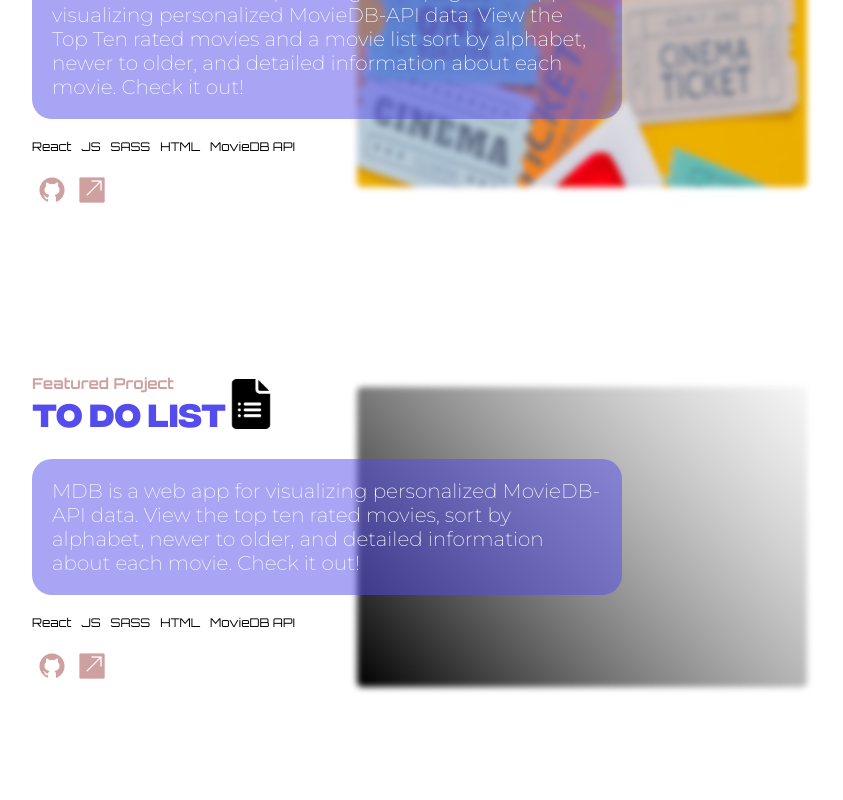
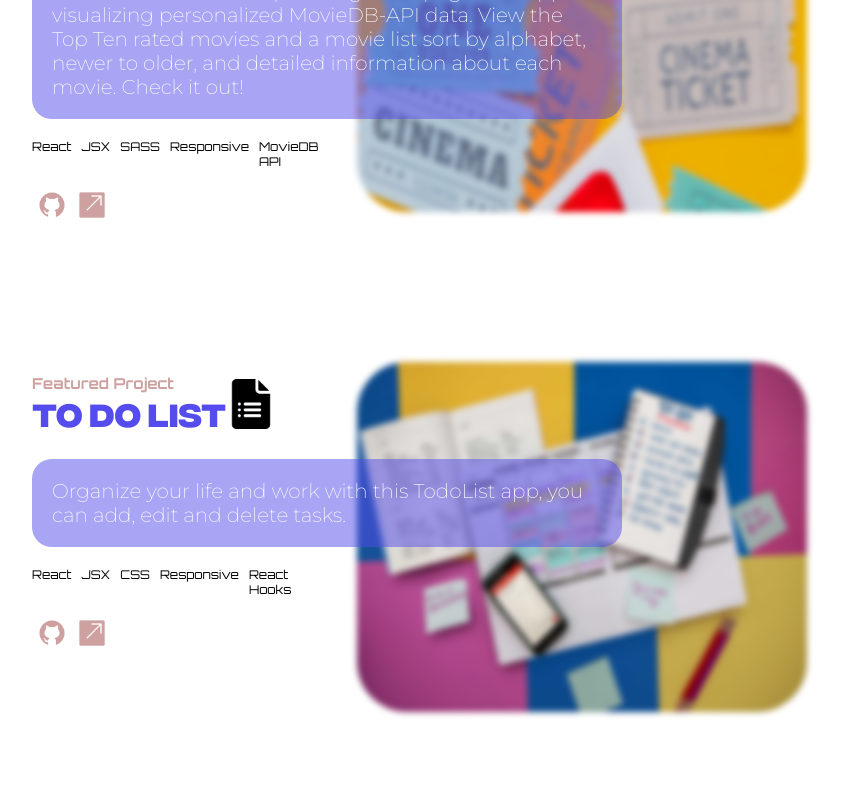
Before and after one commit to burgundythedev/Portfolio, a React (Create React App) app: page / in a window 1280 px wide. Shown: the part 4180-4980 px from the top of the page, without its empty margins (208-1051 px from the left). Built offline with nearby package versions, Linux system fonts and the light colour scheme.

Commit message:
add linkP

```diff
--- a/src/components/Project/Project.js
+++ b/src/components/Project/Project.js
@@ -10,6 +10,7 @@ import form from "../../UI/Image/form.png";
 import adventure from "../../UI/Image/adventure.png";
 import back from "../../UI/Image/angryimg.png";
 import woo from "../../UI/Image/woo.png";
+import todo from "../../UI/Image/todolist-vert.png";
 gsap.registerPlugin(ScrollTrigger, ScrollToPlugin);
 const Project = () => {
   const slideInLeft = (elem, delay, duration) => {
@@ -85,9 +86,9 @@ const Project = () => {
                 </p>
                 <ul id="p1" className="project__list project__list--moviedb">
                   <li className="project__items">React</li>
-                  <li className="project__items">JS</li>
+                  <li className="project__items">JSX</li>
                   <li className="project__items">SASS</li>
-                  <li className="project__items">HTML</li>
+                  <li className="project__items">Responsive</li>
                   <li className="project__items">MovieDB API</li>
                 </ul>
               </div>
@@ -146,22 +147,20 @@ const Project = () => {
                   id="p1"
                   className="project__description project__description--moviedb"
                 >
-                  MDB is a web app for visualizing personalized MovieDB-API
-                  data. View the top ten rated movies, sort by alphabet, newer
-                  to older, and detailed information about each movie. Check it
-                  out!
+                  Organize your life and work with this TodoList app, you can
+                  add, edit and delete tasks.
                 </p>
                 <ul id="p1" className="project__list project__list--moviedb">
                   <li className="project__items">React</li>
-                  <li className="project__items">JS</li>
-                  <li className="project__items">SASS</li>
-                  <li className="project__items">HTML</li>
-                  <li className="project__items">MovieDB API</li>
+                  <li className="project__items">JSX</li>
+                  <li className="project__items">CSS</li>
+                  <li className="project__items">Responsive</li>
+                  <li className="project__items">React Hooks</li>
                 </ul>
               </div>
               <div className="project__social-icon project__social-icon--moviedb">
                 <a
-                  href="https://burgundythedev.github.io/todolist/"
+                  href="https://github.com/burgundythedev/todolist"
                   target="_blank"
                   rel="noreferrer"
                 >
@@ -172,7 +171,7 @@ const Project = () => {
                   />
                 </a>
                 <a
-                  href="https://github.com/burgundythedev/todolist"
+                  href="https://burgundythedev.github.io/todolist/"
                   target="_blank"
                   rel="noreferrer"
                 >
@@ -188,7 +187,7 @@ const Project = () => {
               >
                 <img
                   className="project__screen project__screen--moviedb"
-                  src={back}
+                  src={todo}
                   alt="project-screen"
                 />
               </a>
--- a/src/components/Project/Project.scss
+++ b/src/components/Project/Project.scss
@@ -299,8 +299,8 @@
 
   &__screen {
     width: 500px;
-    height: 300px;
-    border-radius: 5px;
+    height: 350px;
+    border-radius: 50px;
     -webkit-filter: blur(2px);
     filter: blur(3px);
 
```
Also changed, not shown: src/UI/Image/todolist-vert.png (added).
